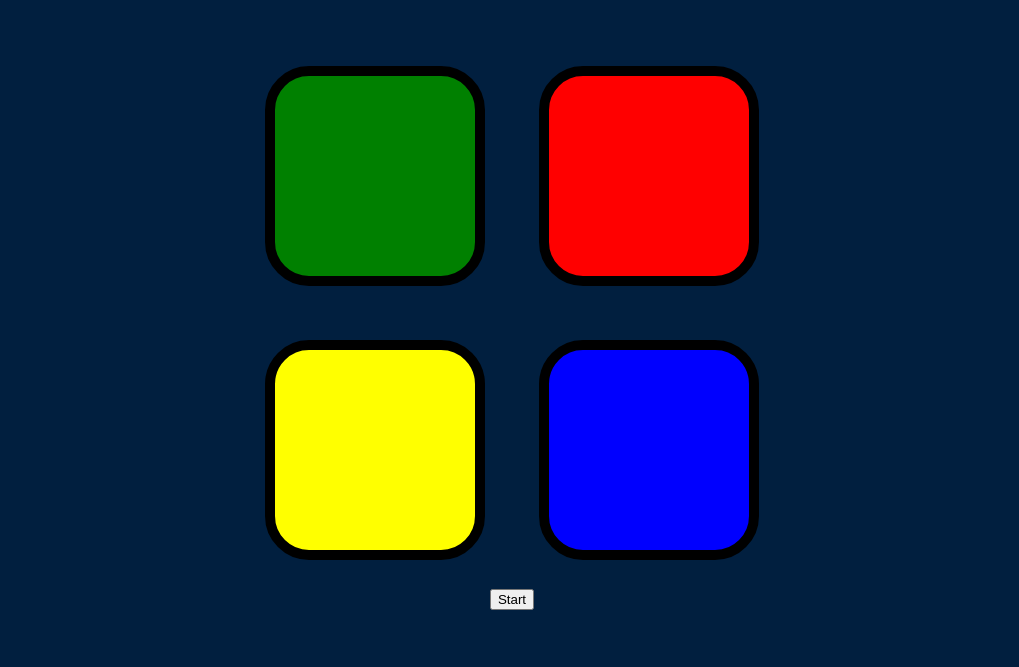
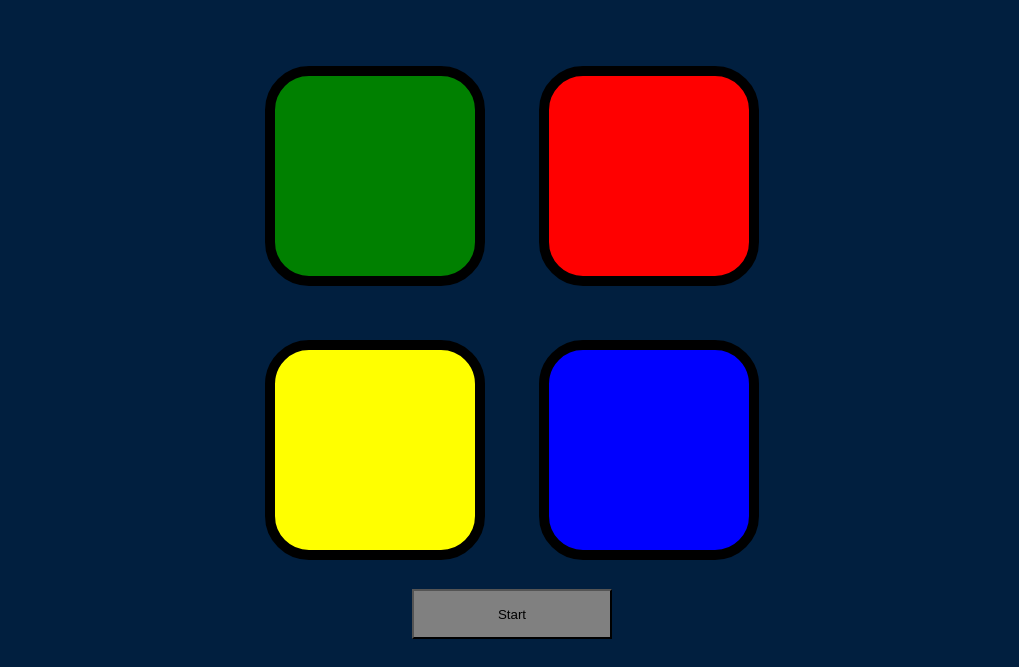
Before and after one commit to MohanKumar-6/Simon-game, a plain HTML site: page index.html in a window 1280 px wide. Shown: the part 133-800 px from the top of the page, without its empty margins (128-1147 px from the left). Drawn offline with nearby package versions, Linux system fonts and the light colour scheme.

Commit message:
Update styles.css

```diff
--- a/styles.css
+++ b/styles.css
@@ -1,6 +1,12 @@
 body {
   text-align: center;
   background-color: #011F3F;
+}
+
+.startButton{
+  height : 50px ;
+  width : 200px;
+  background-color : grey;
 }
 
 #level-title {
```
